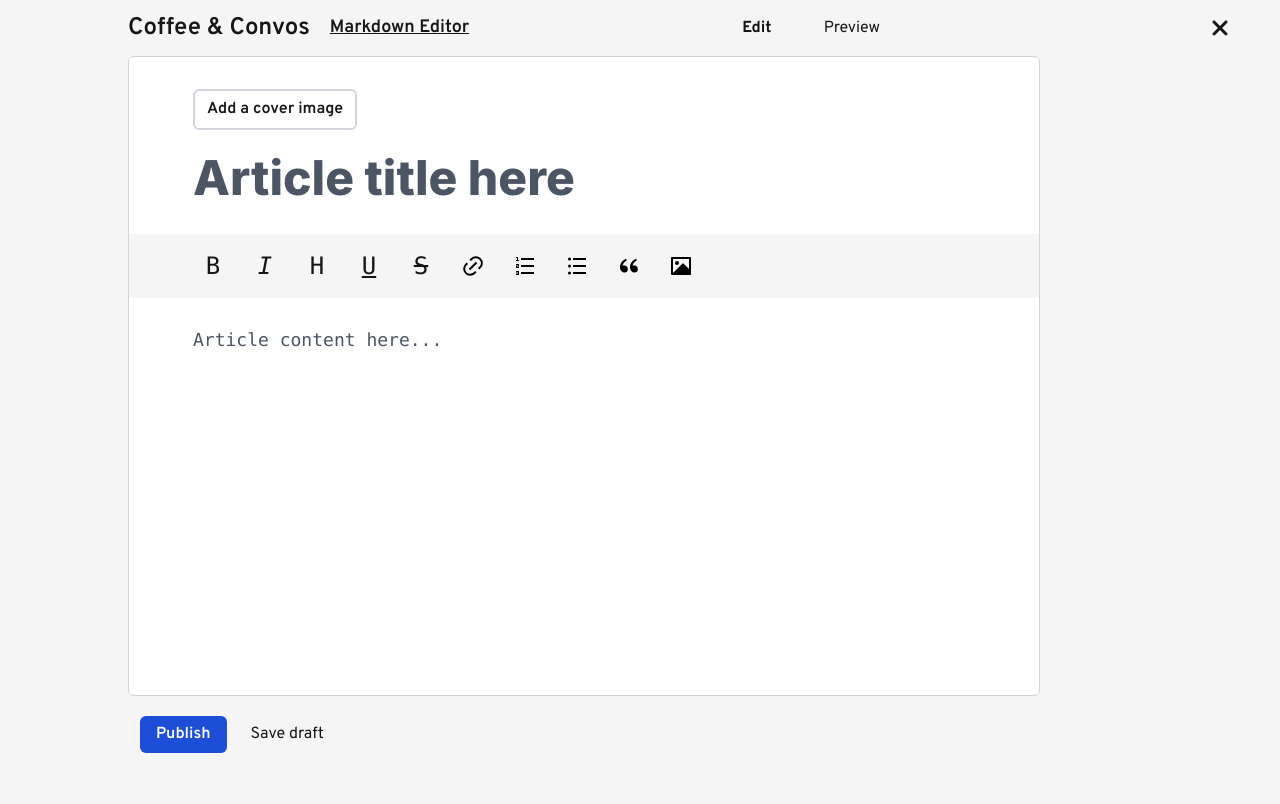
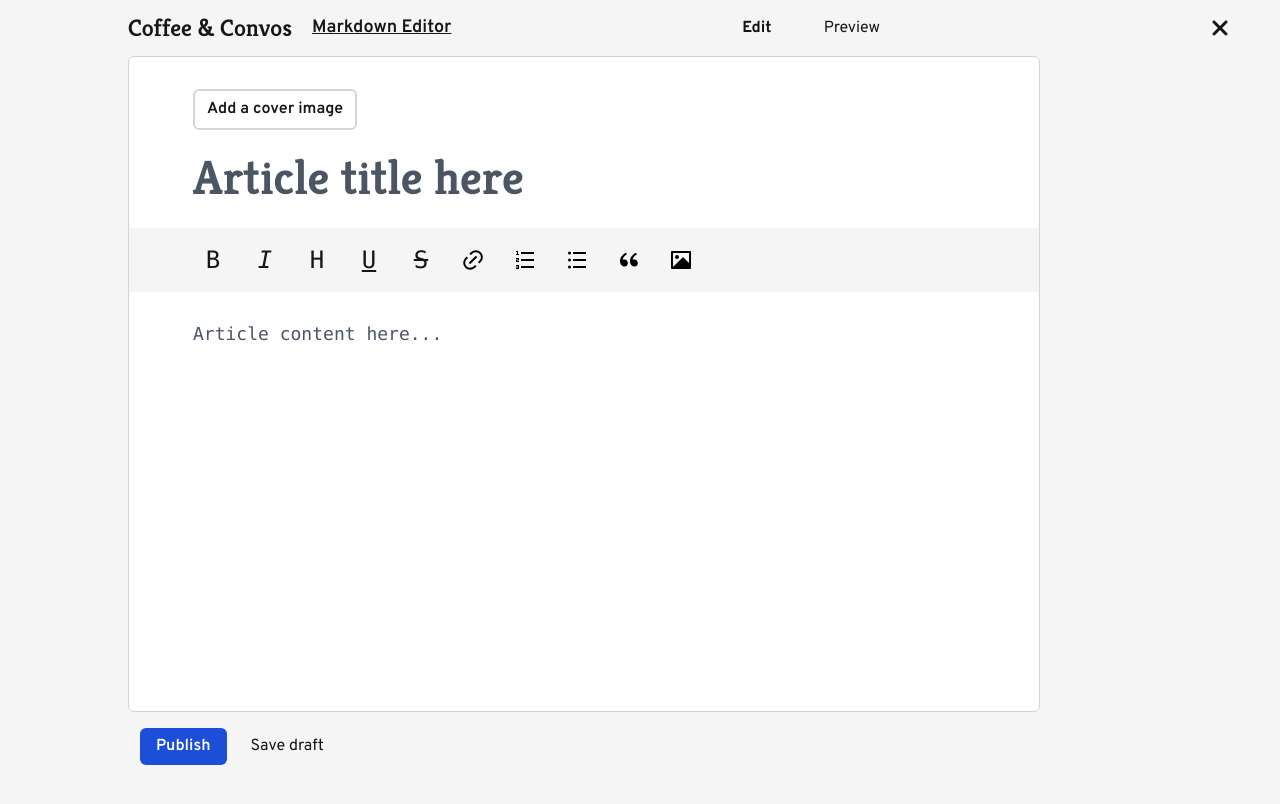
Before and after one commit to lynxdm/coffee-and-convos, a React (Vite) app: page /new in a window 1280 px wide. Shown: the top 804 px of the page. Built offline with nearby package versions, Linux system fonts and the light colour scheme; no server answers; a web font is replaced by a local one.

Commit message:
fix: editor and new page

```diff
--- a/src/components/Navbar.jsx
+++ b/src/components/Navbar.jsx
@@ -69,7 +69,7 @@ function Navbar({ page, bg }) {
         >
           Coffee & Convos
         </Link>
-        <ul className='flex items-center gap-6 font-kreon dark:text-darkSecondary'>
+        <ul className='flex items-center gap-6 dark:text-darkSecondary'>
           <li className='hidden lg:block'>
             <Link to={"/"} className={`${currentPage === "" && "font-bold"}`}>
               Home
--- a/src/pages/Article.jsx
+++ b/src/pages/Article.jsx
@@ -127,7 +127,7 @@ function Article() {
           </div>
           <ReactMarkdown
             children={content}
-            className='prose-headings: prose-lg mx-auto max-w-[50rem] break-words md:prose-xl prose-headings:mb-4 prose-headings:mt-8 prose-headings:font-kreon font-overpass prose-headings:font-bold prose-h2:font-extrabold prose-p:my-4 prose-li:list-disc lg:prose-h2:text-4xl'
+            className='prose-lg mx-auto max-w-[50rem] break-words md:prose-xl prose-headings:mb-4 prose-headings:mt-8 prose-headings:font-kreon font-overpass prose-headings:font-bold prose-h2:font-extrabold prose-p:my-4 prose-li:list-disc lg:prose-h2:text-4xl'
           />
         </main>
         <CommentSection
--- a/src/pages/Editor.jsx
+++ b/src/pages/Editor.jsx
@@ -156,7 +156,7 @@ function Editor() {
       onSubmit={(e) => e.preventDefault()}
     >
       {coverIsLoading ? (
-        <div className='mx-3 flex items-center gap-2 lg:mx-16'>
+        <div className='mx-4 flex items-center gap-2 lg:mx-16'>
           <ScaleLoader
             color='rgba(29, 78, 216, 1)'
             height={12}
@@ -166,7 +166,7 @@ function Editor() {
           <p>Uploading...</p>
         </div>
       ) : articleDraft.coverImg ? (
-        <div className='mx-3 flex flex-col gap-3 lg:mx-16 lg:flex-row lg:items-center lg:gap-8'>
+        <div className='mx-4 flex flex-col gap-3 lg:mx-16 lg:flex-row lg:items-center lg:gap-8'>
           <div>
             <img
               src={articleDraft.coverImg}
@@ -174,7 +174,7 @@ function Editor() {
               className='max-h-[7rem] rounded object-contain lg:max-h-[9rem]'
             />
           </div>
-          <div className='flex gap-2 *:rounded-md *:px-3 *:py-[0.4rem] *:font-semibold'>
+          <div className='flex gap-2 *:rounded-md *:px-4 *:py-[0.4rem] *:font-semibold'>
             <label
               htmlFor='change-cover-img'
               className='w-fit cursor-pointer border-2 border-gray-300'
@@ -201,7 +201,7 @@ function Editor() {
       ) : (
         <label
           htmlFor='cover-img'
-          className='mx-3 w-fit cursor-pointer rounded-md border-2 border-gray-300 px-3 py-[0.4rem] font-semibold dark:border-[#3a3a3a] lg:mx-16'
+          className='mx-4 w-fit cursor-pointer rounded-md border-2 border-gray-300 px-3 py-[0.4rem] font-semibold dark:border-[#3a3a3a] lg:mx-16'
           onInput={uploadCoverImage}
         >
           Add a cover image
@@ -221,9 +221,9 @@ function Editor() {
         onChange={handleChange}
         ref={titleText}
         id='title'
-        className='resize-none px-3 font-inter text-4xl font-extrabold placeholder:font-extrabold placeholder:text-gray-600 focus:outline-none dark:bg-darkBg dark:text-white dark:placeholder:text-[#3a3a3a] lg:px-16 lg:text-5xl lg:placeholder:text-5xl'
+        className='resize-none px-4 font-kreon text-4xl font-extrabold placeholder:font-extrabold placeholder:text-gray-600 focus:outline-none dark:bg-darkBg dark:text-white dark:placeholder:text-[#3a3a3a] lg:px-16 lg:text-5xl lg:placeholder:text-5xl'
       />
-      <div className='sticky top-0 flex w-full flex-wrap items-center gap-3 bg-[#f5f5f5] px-2 py-3 *:flex *:size-10 *:items-center *:justify-center *:rounded dark:bg-[black] lg:px-16'>
+      <div className='sticky top-0 flex w-full flex-wrap items-center gap-3 bg-[#f5f5f5] px-2 py-3 *:flex *:size-10 *:items-center *:justify-center *:rounded dark:bg-[#090909] lg:px-16'>
         <button
           type='button'
           className='font-mono text-2xl hover:bg-blue-100 hover:text-blue-700 dark:hover:bg-[#343434] dark:hover:text-darkPrimary'
@@ -390,7 +390,7 @@ function Editor() {
         value={articleDraft.content}
         placeholder='Article content here...'
         onChange={handleChange}
-        className='resize-none overflow-hidden px-3 font-mono text-lg leading-loose placeholder:text-gray-600 focus:outline-none dark:bg-darkBg dark:text-white dark:placeholder:text-[#3a3a3a] lg:px-16'
+        className='resize-none overflow-hidden px-4 font-mono text-lg leading-loose placeholder:text-gray-600 focus:outline-none dark:bg-darkBg dark:text-white dark:placeholder:text-[#3a3a3a] lg:px-16'
         ref={textAreaRef}
       ></textarea>
     </form>
--- a/src/pages/New.jsx
+++ b/src/pages/New.jsx
@@ -140,7 +140,7 @@ function New() {
       <nav className='relative flex min-h-[5vh] items-center justify-between bg-[#f5f5f5] px-2 py-2 dark:bg-[black] lg:px-32'>
         <div className='flex min-w-[60vw] items-center justify-between'>
           <div className='hidden items-center gap-5 lg:flex'>
-            <Link to={"/"} className='text-2xl font-semibold'>
+            <Link to={"/"} className='text-2xl font-kreon font-semibold'>
               Coffee & Convos
             </Link>
             <p className='text-lg font-semibold underline'>Markdown Editor</p>
@@ -177,9 +177,9 @@ function New() {
           <FaXmark className='size-6' />
         </button>
       </nav>
-      <main className='min-h-[110vh] bg-[#f5f5f5] dark:bg-[rgb(0,0,0)] lg:px-32'>
+      <main className='flex min-h-[100vh] flex-col gap-4 bg-[#f5f5f5] dark:bg-[rgb(0,0,0)] lg:px-32'>
         <section
-          className={`h-[40rem] overflow-y-hidden border border-gray-300 bg-white dark:bg-darkBg dark:border-[#181818] lg:rounded-md xl:w-[57rem] ${(articleDraft.content.length > 200 || currentPath === "preview") && "overflow-y-scroll"} relative`}
+          className={` min-h-[30rem] h-[82vh] overflow-y-hidden border border-gray-300 bg-white dark:bg-darkBg dark:border-[#181818] lg:rounded-md xl:w-[57rem] ${(articleDraft.content.length > 200 || currentPath === "preview") && "overflow-y-scroll"} relative`}
         >
           {errorComponent.show && (
             <div className='m-0 grid items-center bg-red-100 px-10 py-4 pb-5 font-bold text-red-700'>
@@ -198,7 +198,7 @@ function New() {
             ]}
           />
         </section>
-        <div className='my-5 flex items-center gap-2 px-3 pb-4 *:rounded-md *:px-4 *:py-[0.4rem]'>
+        <div className='flex items-center gap-2 px-3 pb-4 *:rounded-md *:px-4 *:py-[0.4rem]'>
           {isLoading.show ? (
             <div className='flex gap-2 bg-blue-700 font-semibold text-white'>
               <ScaleLoader
--- a/src/pages/Preview.jsx
+++ b/src/pages/Preview.jsx
@@ -8,20 +8,20 @@ function Preview() {
   const { content, coverImg, title } = articleDraft;
 
   return (
-    <article className='lg:p-10 p-6'>
-      <h1 className='font-inter mx-auto max-w-[50rem] text-center text-3xl font-bold leading-10 lg:mb-8 lg:text-6xl lg:leading-[5rem]'>
+    <article className='p-6 lg:p-10'>
+      <h1 className='mx-auto max-w-[50rem] text-center font-kreon text-3xl font-bold leading-10 lg:mb-8 lg:text-6xl lg:leading-[5rem]'>
         {title}
       </h1>
       <div className='relative grid place-items-center border-primary py-8 pb-4 lg:py-12 lg:pb-8'>
-        <img
+        {coverImg && <img
           src={coverImg}
           alt={title + "cover image"}
           className='aspect-[16/9] w-[60rem] rounded-lg object-cover object-center'
-        />
+        />}
       </div>
       <ReactMarkdown
         children={content}
-        className='prose-headings: prose-headings:font-inter prose-lg mx-auto max-w-[50rem] break-words md:prose-xl prose-headings:mb-4 prose-headings:mt-8 prose-headings:font-bold prose-h2:font-extrabold prose-p:my-4 prose-li:list-disc lg:prose-h2:text-4xl'
+        className='prose-lg mx-auto max-w-[50rem] break-words font-overpass md:prose-xl prose-headings:mb-4 prose-headings:mt-8 prose-headings:font-kreon prose-headings:font-bold prose-h2:font-extrabold prose-p:my-4 prose-li:list-disc lg:prose-h2:text-4xl'
       />
     </article>
   );
```
